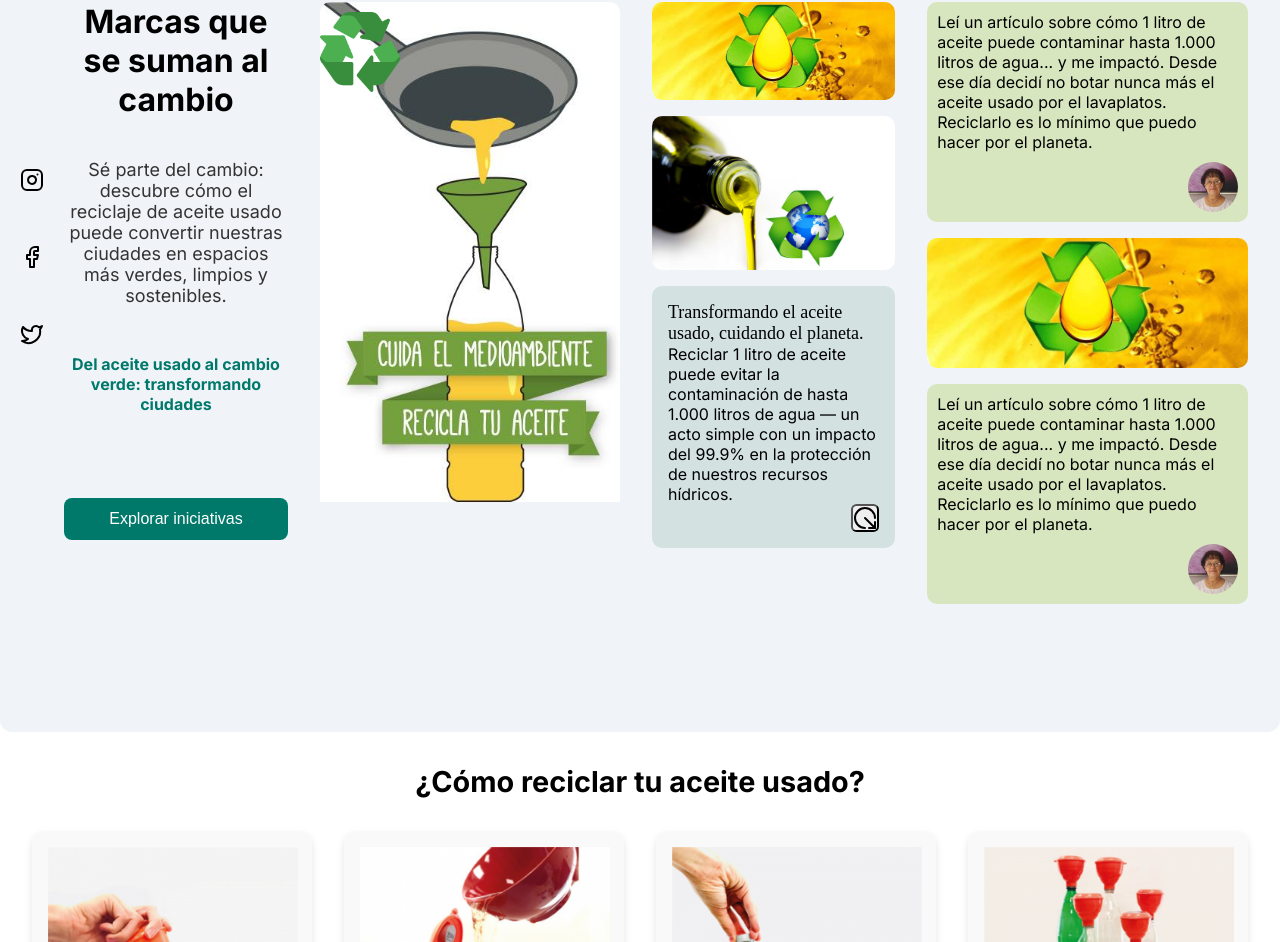
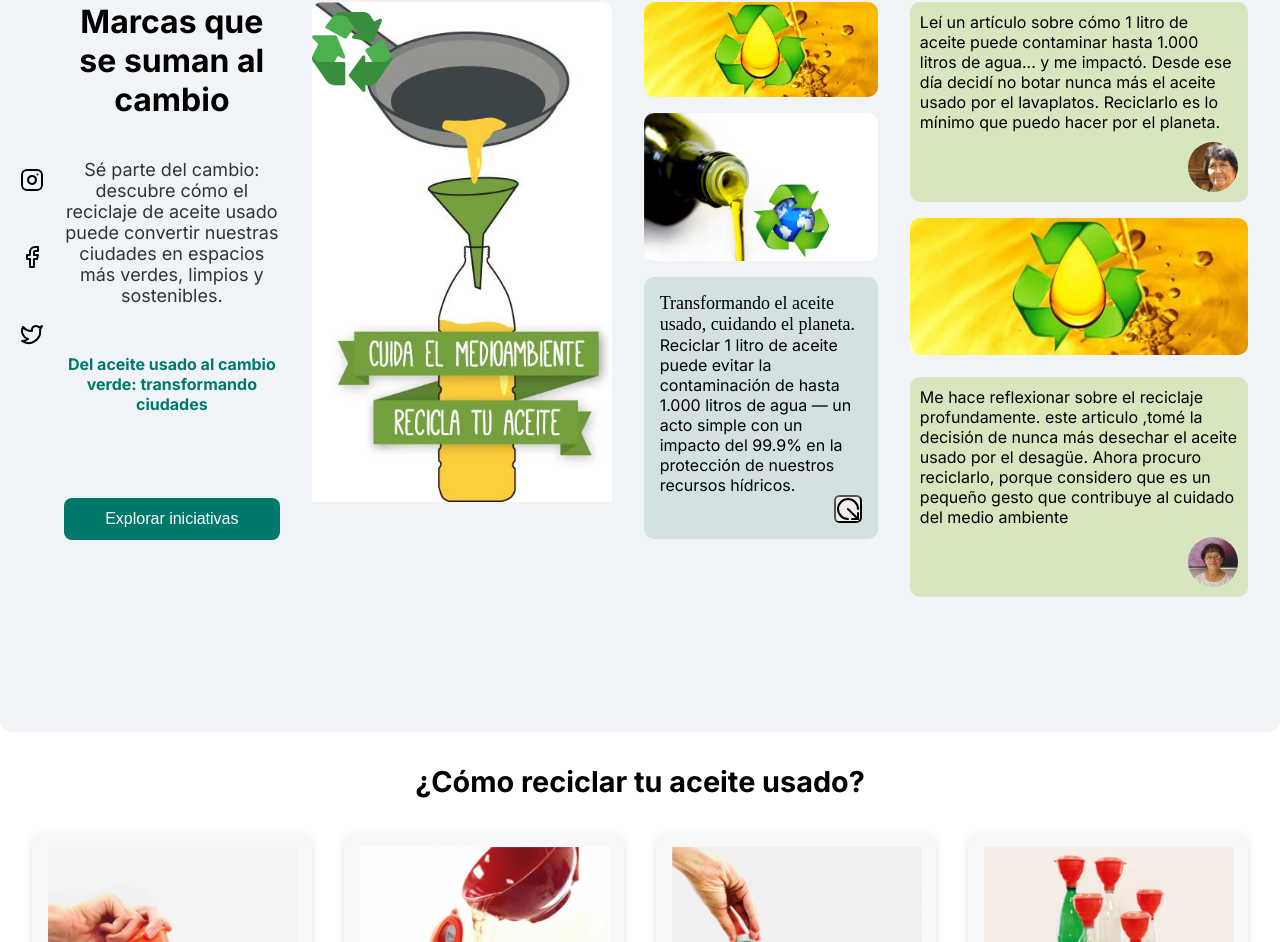
Before and after one commit to Avila-Pato/EcoAceiteProject, a React (Vite) app: page /home in a window 1280 px wide. Shown: the part 935-1877 px from the top of the page. Built offline with nearby package versions, Linux system fonts and the light colour scheme; no server answers; sample sign-in values are in the browser's storage; a web font is replaced by a local one.

Commit message:
Refactor code structure for improved readability and maintainability

```diff
--- a/src/main.jsx
+++ b/src/main.jsx
@@ -8,7 +8,6 @@ import "./styles/modal.css"
 import App from "./App.jsx";
 import { ErrorBoundary } from "react-error-boundary";
 import { ClerkProvider } from "@clerk/clerk-react";
-import { AuthProvider } from "./context/AuthContext.jsx";
 import { BrowserRouter } from "react-router-dom";
 
 const PUBLISHABLE_KEY = import.meta.env.VITE_CLERK_PUBLISHABLE_KEY;
@@ -19,7 +18,6 @@ if (!PUBLISHABLE_KEY) {
 
 createRoot(document.getElementById("root")).render(
   <StrictMode>
-    <AuthProvider>
       <BrowserRouter>
         <ErrorBoundary fallback={<div style={{ colord: 'red', fontSize: 'bolder', textAlign: 'center', }}>Algo ha salido mal</div>}>
           <ClerkProvider
@@ -31,6 +29,5 @@ createRoot(document.getElementById("root")).render(
           </ClerkProvider>
         </ErrorBoundary>
       </BrowserRouter>
-    </AuthProvider>
   </StrictMode>
 );
--- a/src/pages/home.jsx
+++ b/src/pages/home.jsx
@@ -1,5 +1,7 @@
 // import fondo2 from "../assets/fondo2.jpg"; // Import your background image
 import hola from "../assets/hola.jpg";
+import persona2 from "../assets/persona2.jpg";
+
 import oil from "../assets/oil.jpg"; // Import your vector image
 import oil2 from "../assets/oil2.jpg";
 import oil3 from "../assets/oil3.jpg";
@@ -308,7 +310,6 @@ const HomePage = () => {
                       height: "auto", // Mantiene la proporción
                       display: "block", // Elimina espacios blancos debajo de la imagen
                     }}
-
                     whileHover={{ scale: 1.1 }}
                     whileTap={{ scale: 0.9 }}
                   />
@@ -467,7 +468,7 @@ const HomePage = () => {
                       style={{ display: "flex", justifyContent: "flex-end" }}
                     >
                       <img
-                        src={hola}
+                        src={persona2}
                         alt="imagen persona"
                         style={{
                           borderRadius: "50%",
@@ -479,17 +480,29 @@ const HomePage = () => {
                           // transition:  "transform 300ms ease-in-out",
                         }}
                       />
-
                     </div>
                   </div>
-                  <div style={{  width: "100%", maxWidth: "550px", marginTop: "1rem"  }} >
-                    <img src={oil3} alt=""
-                    style={{  width: "100%", maxWidth: "100%", height: "auto",
-                    display: "block", borderRadius: "10px"   }} />
+                  <div
+                    style={{
+                      width: "100%",
+                      maxWidth: "550px",
+                      marginTop: "1rem",
+                    }}
+                  >
+                    <img
+                      src={oil3}
+                      alt=""
+                      style={{
+                        width: "100%",
+                        maxWidth: "100%",
+                        height: "auto",
+                        display: "block",
+                        borderRadius: "10px",
+                      }}
+                    />
                   </div>
 
-                  <div>
-                  </div>
+                  <div></div>
                 </div>
                 <div style={{}}>
                   <div
@@ -501,11 +514,11 @@ const HomePage = () => {
                     }}
                   >
                     <p>
-                      Leí un artículo sobre cómo 1 litro de aceite puede
-                      contaminar hasta 1.000 litros de agua... y me impactó.
-                      Desde ese día decidí no botar nunca más el aceite usado
-                      por el lavaplatos. Reciclarlo es lo mínimo que puedo hacer
-                      por el planeta.
+                      Me hace reflexionar sobre el reciclaje profundamente.
+                      este articulo ,tomé la decisión de nunca más desechar el aceite
+                      usado por el desagüe. Ahora procuro reciclarlo, porque
+                      considero que es un pequeño gesto que contribuye al
+                      cuidado del medio ambiente
                     </p>
                     <div
                       style={{ display: "flex", justifyContent: "flex-end" }}
@@ -526,7 +539,6 @@ const HomePage = () => {
                     </div>
                   </div>
                 </div>
-
               </div>
               {/* </motion.div> */}
             </div>
```
Also changed, not shown: src/assets/persona2.jpg (added).
